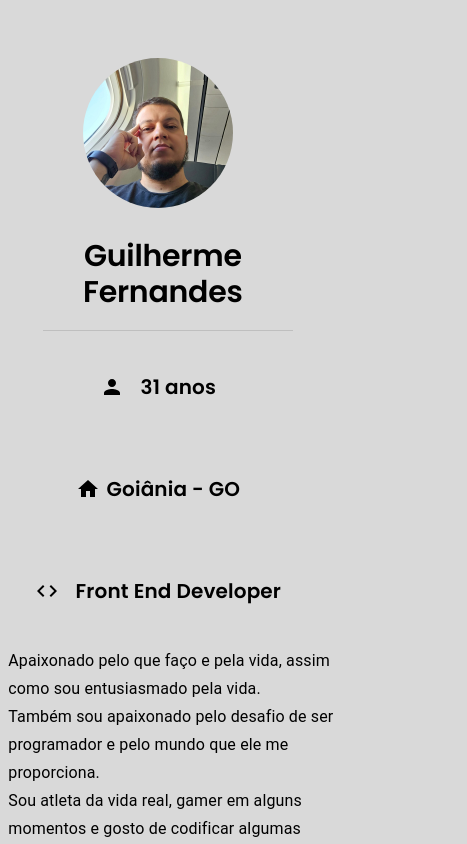
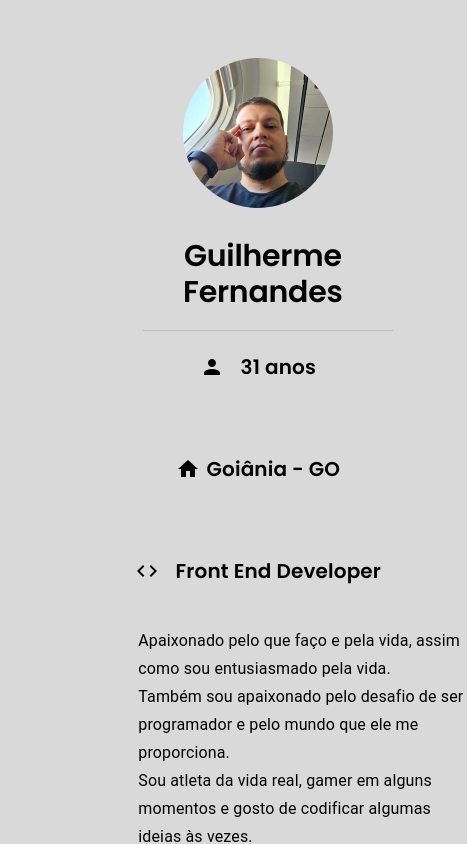
Before and after one commit to Odin042/meu-site-2.0, a React (Vite) app: page / in a window 390 px wide. Shown: the top 844 px of the page, 467 px wide, since content can reach past the window. Built offline with nearby package versions, Linux system fonts and the light colour scheme.

Commit message:
Ajuste de media query para diferentes telas

```diff
--- a/src/components/Avatar/styles.ts
+++ b/src/components/Avatar/styles.ts
@@ -27,6 +27,9 @@ export const Container = styled.div`
 
   }
 
+  @media(max-width: 1440px) {
+    margin: 0 0 0 100px;
+  }
 `;
 
 export const Infos = styled.div`
@@ -37,6 +40,7 @@ export const Infos = styled.div`
   text-align: center;
   white-space: nowrap;
   gap: 7px;
+
 
 
 `;
@@ -53,6 +57,10 @@ export const WrapperInfos = styled.div`
     margin: 20px 0 0 150px;
   }
 
+  @media(max-width: 1440px) {
+    margin: 0 0 0 150px;
+  }
+
 `;
 
 export const Description = styled.div`
@@ -64,7 +72,7 @@ export const Description = styled.div`
   width: 80%;
 
   @media (max-width: 768px) {
-    margin: 40px 0 0 180px;
+    margin: 40px 0 0 240px;
     width: 220%;
     text-align: left;
   }
--- a/src/components/Blog/styles.ts
+++ b/src/components/Blog/styles.ts
@@ -9,4 +9,8 @@ export const Container = styled.div`
     width: 100%;
     text-align: left;
   }
+
+  @media(min-width: 1440px) {
+    margin: 0 0 1080px 100px;
+  }
 `;
--- a/src/components/Contato/Contato.tsx
+++ b/src/components/Contato/Contato.tsx
@@ -18,7 +18,7 @@ const Contato = () => {
       </S.Contacts>
       <S.Contacts>
         <LinkedInIcon />
-        <Link href="www.linkedin.com/in/dev-guilherme-fernandes/" underline="hover" fontFamily={"Poppins"}>
+        <Link href="http://linkedin.com/in/dev-guilherme-fernandes/" underline="hover" fontFamily={"Poppins"}>
             www.linkedin.com/in/dev-guilherme-fernandes/
         </Link>
       </S.Contacts>
--- a/src/components/Contato/styles.ts
+++ b/src/components/Contato/styles.ts
@@ -3,11 +3,14 @@ import styled from 'styled-components';
 export const Container = styled.div`
     margin: 0 0 980px 300px;
 
-    @media (min-width: 320px ) and (max-width: 768px) {
-    margin: 40px 0 90px 0;
+    @media (max-width: 768px) {
+    margin: 40px 100px 0 0;
     flex-direction: column;
-    width: 100%;
     text-align: left;
+  }
+
+  @media(max-width: 1440px) {
+    margin: 0 0 980px 130px;
   }
 `;
 
@@ -16,4 +19,9 @@ export const Contacts = styled.div`
     align-items: center;
     gap: 20px;
     margin: 70px 0 0 0;
+
+    @media (max-width: 768px) {
+    margin: 80px 190px 0 0;
+    text-align: left;
+  }
 `;
--- a/src/components/Experiencias/styles.ts
+++ b/src/components/Experiencias/styles.ts
@@ -2,12 +2,18 @@ import styled from 'styled-components';
 
 
 export const Container = styled.div`
-  margin: 0 0 80px 200px;
+  margin: 400px 0 80px 200px;
 
-  @media (min-width: 320px ) and (max-width: 768px) {
+  @media (max-width: 768px) {
     margin: 40px 0 0 0;
     width: 100%;
   }
+
+  @media(max-width: 1440px) {
+    margin: 350px 0 80px 140px;
+
+  }
+
 `;
 
 export const WrapperDetails = styled.div`
@@ -17,9 +23,13 @@ export const WrapperDetails = styled.div`
   margin: 30px 0 0 0;
   gap: 20px;
 
-  @media (min-width: 320px ) and (max-width: 768px) {
+  @media (max-width: 768px) {
     width: 100%;
     flex-direction: column;
+  }
+
+  @media(min-width: 1440px) {
+    width: 70%;
   }
 `;
 
@@ -33,7 +43,7 @@ export const Detail = styled.div`
   flex-direction: column;
   margin-right: 10px;
 
-  @media (min-width: 320px ) and (max-width: 768px) {
+  @media (max-width: 768px) {
     text-align: left;
   }
 `;
@@ -43,7 +53,7 @@ export const WrapperTitles = styled.div`
   align-items: center;
   gap: 20px;
 
-  @media (min-width: 320px) and (max-width: 768px) {
+  @media (max-width: 768px) {
     flex-direction: column;
     width: 100%;
     margin: 0 0 20px 0;
--- a/src/components/Menu/styles.ts
+++ b/src/components/Menu/styles.ts
@@ -15,6 +15,8 @@ export const Container = styled.div`
     width: 100%;
     text-align: left;
   }
+
+
 `;
 
 export const HighlightedButton = styled(Button)`
@@ -35,6 +37,10 @@ export const HighlightedButton = styled(Button)`
       width: 100%;
     }
   }
+
+  @media(max-width: 1440px) {
+    margin: 0 0 0 90px;
+  }
 `;
 
 export const MenuList = styled(List)`
@@ -46,9 +52,13 @@ export const MenuList = styled(List)`
     width: 100%;
     text-align: left;
   }
+
+
 `;
 
 export const StyledListItem = styled(ListItem)`
   padding: 0;
   margin: 0;
+
+
 `;
--- a/src/components/Tecnologias/styles.ts
+++ b/src/components/Tecnologias/styles.ts
@@ -3,18 +3,27 @@ import styled from 'styled-components';
 export const Container = styled.div`
     margin: 0 0 400px 300px;
 
-    @media (min-width: 320px ) and (max-width: 768px) {
-    margin: 40px 0 0 0;
+    @media  (max-width: 768px) {
+    margin: 80px 0 0 0;
     flex-direction: column;
     width: 100%;
     text-align: left;
   }
+
+  @media(max-width: 1440px) {
+        margin: 0 0 400px 180px;
+
+        h2 {
+            margin: 40px 210px 0 0;
+        }
+    }
 `;
 
 export const Titles = styled.div`
     display: flex;
     align-items: center;
     margin: 40px 0 0 0;
+    width: 60%;
 
 `;
 
@@ -22,10 +31,10 @@ export const WrapperStacks = styled.div`
     display: flex;
     flex-wrap: wrap;
     flex-direction: row;
-    margin: 40px 0 10px 0;
+    margin: 40px 60px 10px 0;
 
-    @media (min-width: 320px ) and (max-width: 768px) {
-    margin: 40px 0 0 0;
+    @media (max-width: 768px) {
+    margin: 80px 0 0 0;
     flex-direction: column;
     width: 100%;
     text-align: left;
@@ -39,12 +48,20 @@ export const Stack = styled.div`
     width: calc((100% - 2 * 60px) / 3);
     margin: 0 0 50px 0;
 
+    @media (max-width: 1440px) {
+        width: calc((100% - 3 * 40px) / 2);
+    }
+
 `;
 
 export const Icone = styled.div`
     display: flex;
     align-items: center;
     width: 30px;
+
+    @media(max-width: 1440px) {
+    width: 20px;
+    }
 `;
 
 export const IconeImg = styled.img`
@@ -60,6 +77,10 @@ export const Nome = styled.div`
     font-family: "Poppins", sans-serif;
     align-items: center;
     gap: 10px;
+
+    @media(max-width: 1440px) {
+        font-size: 20px;
+    }
 `;
 
 export const Documentacao = styled.div`
@@ -68,4 +89,9 @@ export const Documentacao = styled.div`
     font-family: "Poppins", sans-serif;
     align-items: center;
     gap: 10px;
+
+    @media(max-width: 1440px) {
+        font-size: 15px;
+        width: 30%;
+    }
 `;
```
